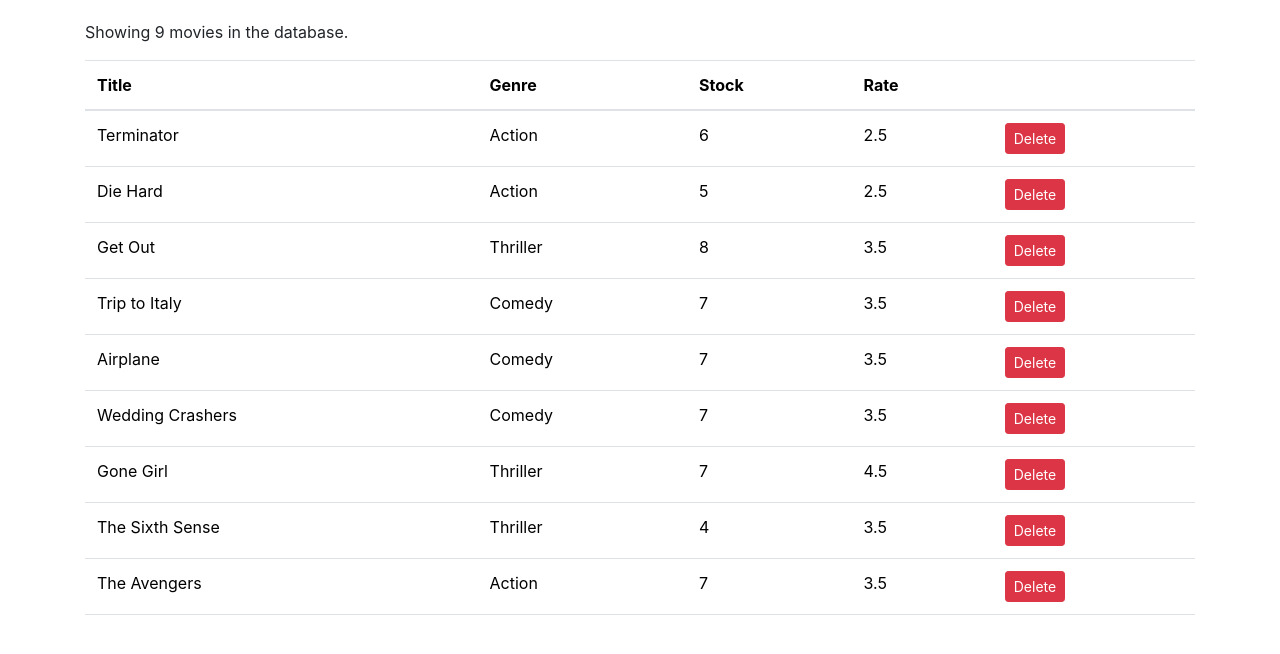
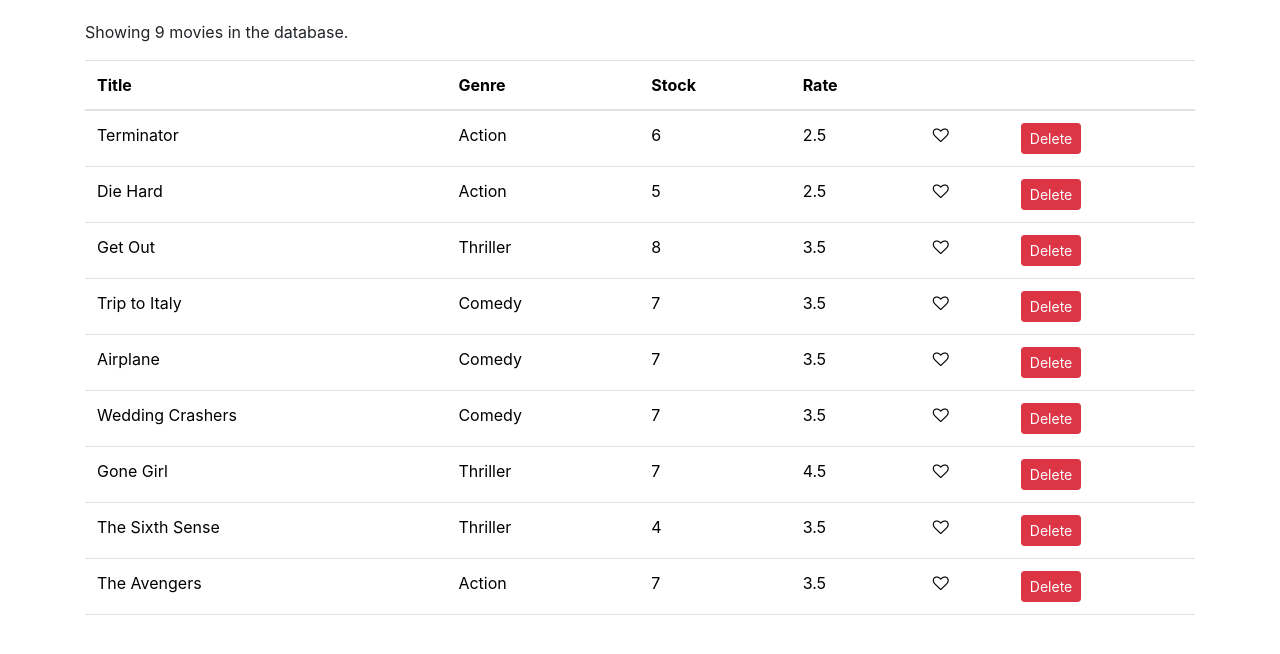
Before and after one commit to sandrockcstm/vidly, a React (Create React App) app: page / in a window 1280 px wide. Shown: the top 654 px of the page. Built offline with nearby package versions, Linux system fonts and the light colour scheme.

Commit message:
Like component added

```diff
--- a/package.json
+++ b/package.json
@@ -3,7 +3,7 @@
   "version": "0.1.0",
   "private": true,
   "dependencies": {
-    "bootstrap": "^4.1.1",
+    "bootstrap": "^4.3.1",
     "font-awesome": "^4.7.0",
     "react": "^16.9.0",
     "react-dom": "^16.9.0",
--- /dev/null
+++ b/src/components/common/like.jsx
@@ -0,0 +1,18 @@
+import React, { Component } from 'react';
+
+//Input: liked (bool)
+//Output: onClick
+
+const Like = (props) => {
+    let classes = "fa fa-heart";
+    if (!props.liked) classes += "-o";
+    return (
+            <i
+                style={{cursor: 'pointer'}}
+                onClick={props.onClick}
+                className={classes}
+                aria-hidden="true"></i>
+     );
+};
+
+export default Like;
--- a/src/components/movies.jsx
+++ b/src/components/movies.jsx
@@ -1,4 +1,5 @@
 import React, { Component } from "react";
+import Like from "./common/like";
 import { getMovies } from "../fakeMovieService";
 
 class Movies extends Component {
@@ -10,6 +11,14 @@
     const movies = this.state.movies.filter(m => m._id !== movie._id);
     this.setState({ movies });
   };
+
+  handleLike = (movie) => {
+    const movies = [...this.state.movies];
+    const index = movies.indexOf(movie);
+    movies[index] = {...movies[index]};
+    movies[index].liked =!movies[index].liked;
+    this.setState({ movies });
+  }
 
   render() {
     const { length: count } = this.state.movies;
@@ -29,6 +38,7 @@
               <th>Stock</th>
               <th>Rate</th>
               <th></th>
+              <th />
             </tr>
           </thead>
           <tbody>
@@ -38,6 +48,9 @@
                 <td>{movie.genre.name}</td>
                 <td>{movie.numberInStock}</td>
                 <td>{movie.dailyRentalRate}</td>
+                <td>
+                  <Like liked={movie.liked} onClick={() => this.handleLike(movie)}/>
+                </td>
                 <td>
                   <button
                     onClick={() => this.handleDelete(movie)}
```
Also changed, not shown: 1 other file (tests, documents, lock files or other folders).
